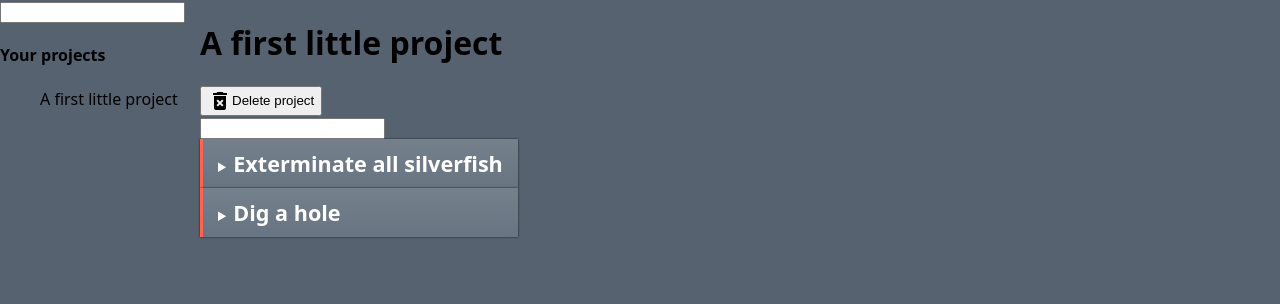
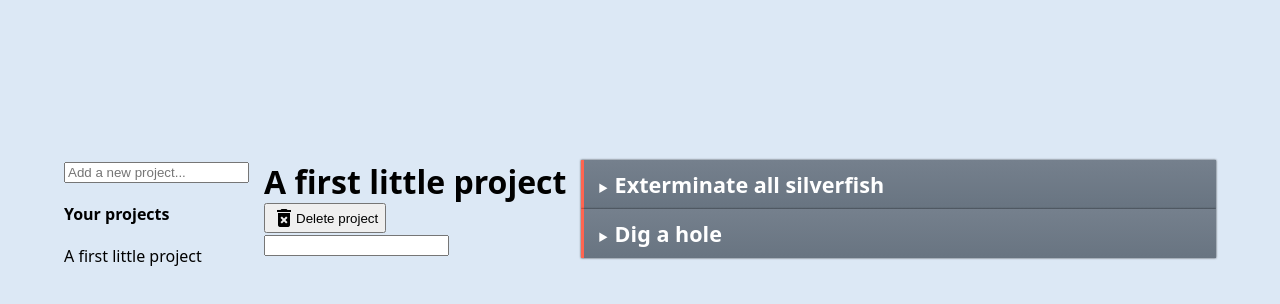
Before and after one commit to arwin4/odin-todo-list, a website built with webpack: page src/index.html in a window 1280 px wide. Both pictures are taken after a click on the item "A first little project". Built offline with nearby package versions, Linux system fonts and the light colour scheme.

Commit message:
Add three-panel layout
Prevent empty project and task names

```diff
--- a/src/index.html
+++ b/src/index.html
@@ -5,17 +5,23 @@
     <title>Todo list</title>
   </head>
   <body>
-    <div class="content">
     <div class="sidebar">
       <form class="new-project-form">
-          <input type="text" class="new-project-input" />
+        <input
+          type="text"
+          class="new-project-input"
+          placeholder="Add a new project..."
+        />
       </form>
       <h4>Your projects</h4>
       <ul class="project-list"></ul>
     </div>
+    <div class="content">
       <div class="projects-container">
-        Select a project from the list to show its tasks
+        <span class="material-icons">chevron_left</span> Select a project from
+        the list to show its tasks
       </div>
+      <div class="task-container"></div>
     </div>
   </body>
 
@@ -32,7 +38,7 @@
           <input type="text" class="new-task-input" />
         </form>
       </div>
-      <div class="task-container"></div>
+      <!-- <div class="task-container"></div> -->
     </div>
   </template>
 
--- a/src/screen.js
+++ b/src/screen.js
@@ -16,6 +16,7 @@ function DOM() {
     // Containers
     contentContainer: document.querySelector('.content'),
     projectContainer: document.querySelector('.projects-container'),
+    taskContainer: document.querySelector('.task-container'),
 
     // Controls
     newProjectForm: document.querySelector('.new-project-form'),
@@ -161,8 +162,8 @@ function activateTaskControls(task, project, taskCard) {
   });
 }
 
-function renderTasks(project, projectCard) {
-  const { taskContainer } = projectDOM(projectCard);
+function renderTasks(project) {
+  const { taskContainer } = DOM();
   // Clear the task container
   taskContainer.replaceChildren();
 
@@ -226,6 +227,7 @@ function renderProject(project) {
   const { newTaskName } = projectDOM(projectCard);
   projectDOM(projectCard).newTaskForm.addEventListener('submit', (e) => {
     e.preventDefault();
+    if (newTaskName.value.length < 1) return;
     addTask(newTaskName, project);
     renderTasks(project, projectCard);
     newTaskName.value = '';
@@ -238,6 +240,7 @@ function activatePageControls() {
   const { newProjectName } = DOM();
   DOM().newProjectForm.addEventListener('submit', (e) => {
     e.preventDefault();
+    if (newProjectName.value.length < 1) return;
     const newProject = addProject(newProjectName);
     renderProject(newProject);
     renderProjectList();
--- a/src/style.css
+++ b/src/style.css
@@ -3,11 +3,21 @@
   background: #ff6550;
 }
 
+* {
+  margin: 0;
+}
+
 body {
+  display: grid;
+  align-items: start;
+  justify-content: center;
+  grid-template-columns: 200px 1fr;
+
   height: 100vh;
-  margin: 0;
+  margin: 0 5vw;
+  margin-top: 20vh;
 
-  background-color: #566270;
+  background-color: #dce8f5;
 
   font-family: 'Noto Sans', system-ui, -apple-system, BlinkMacSystemFont,
     'Segoe UI', Roboto, Oxygen, Ubuntu, Cantarell, 'Open Sans', 'Helvetica Neue',
@@ -21,6 +31,7 @@ a {
 
 ul {
   list-style: none;
+  padding-left: 0;
 }
 
 li {
@@ -28,12 +39,13 @@ li {
 }
 
 .sidebar {
-  /* padding-left: 20px; */
+  display: grid;
+  gap: 20px;
 }
 
 .content {
   display: grid;
-  grid-template-columns: 200px 1fr;
+  grid-template-columns: 1fr 2fr;
 }
 
 button {
@@ -55,7 +67,7 @@ button {
 }
 
 /* Projects start */
-.project .card {
+.task-container .card {
   display: grid;
   align-items: center;
 
```
Lines whose indentation alone changed are shown as unchanged.
